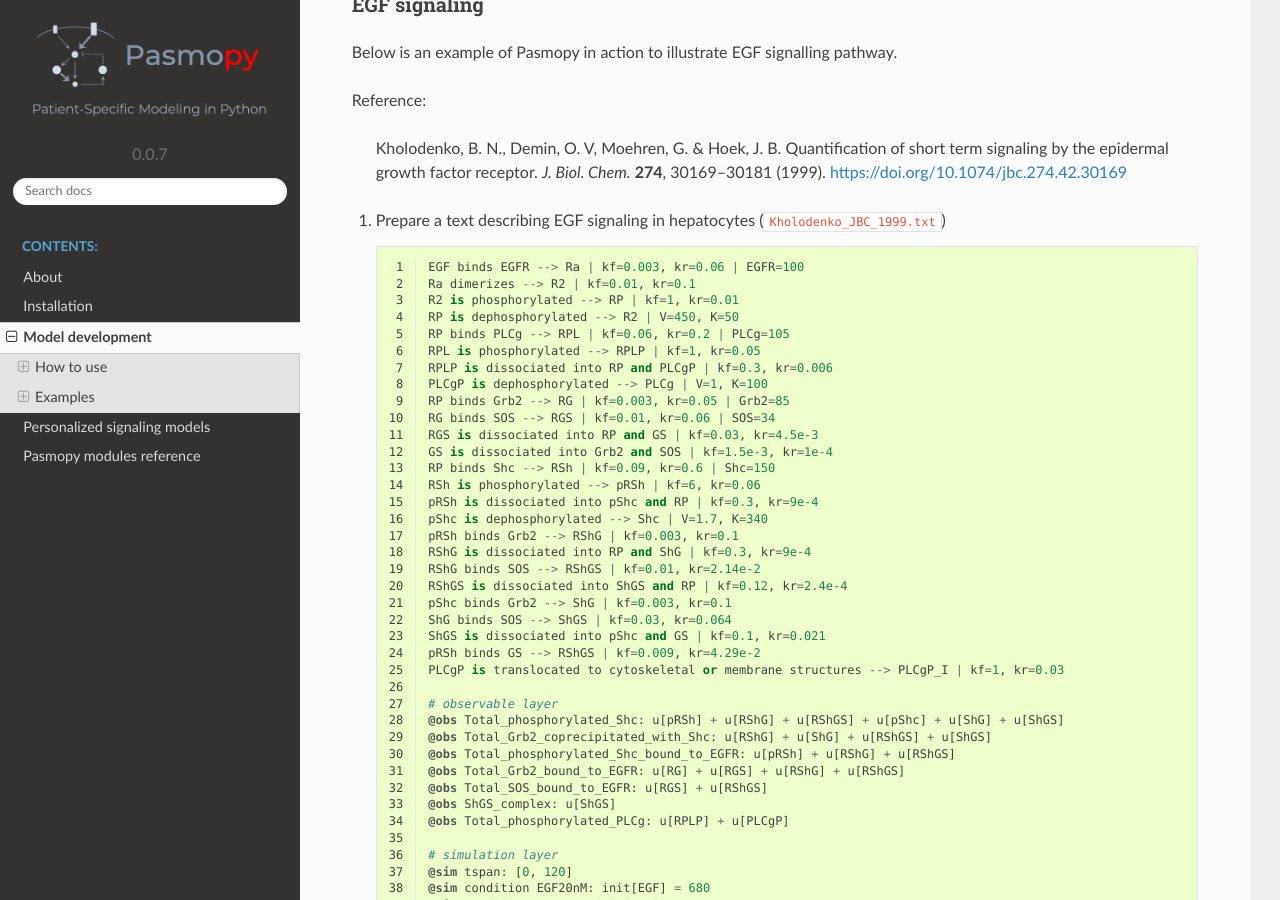
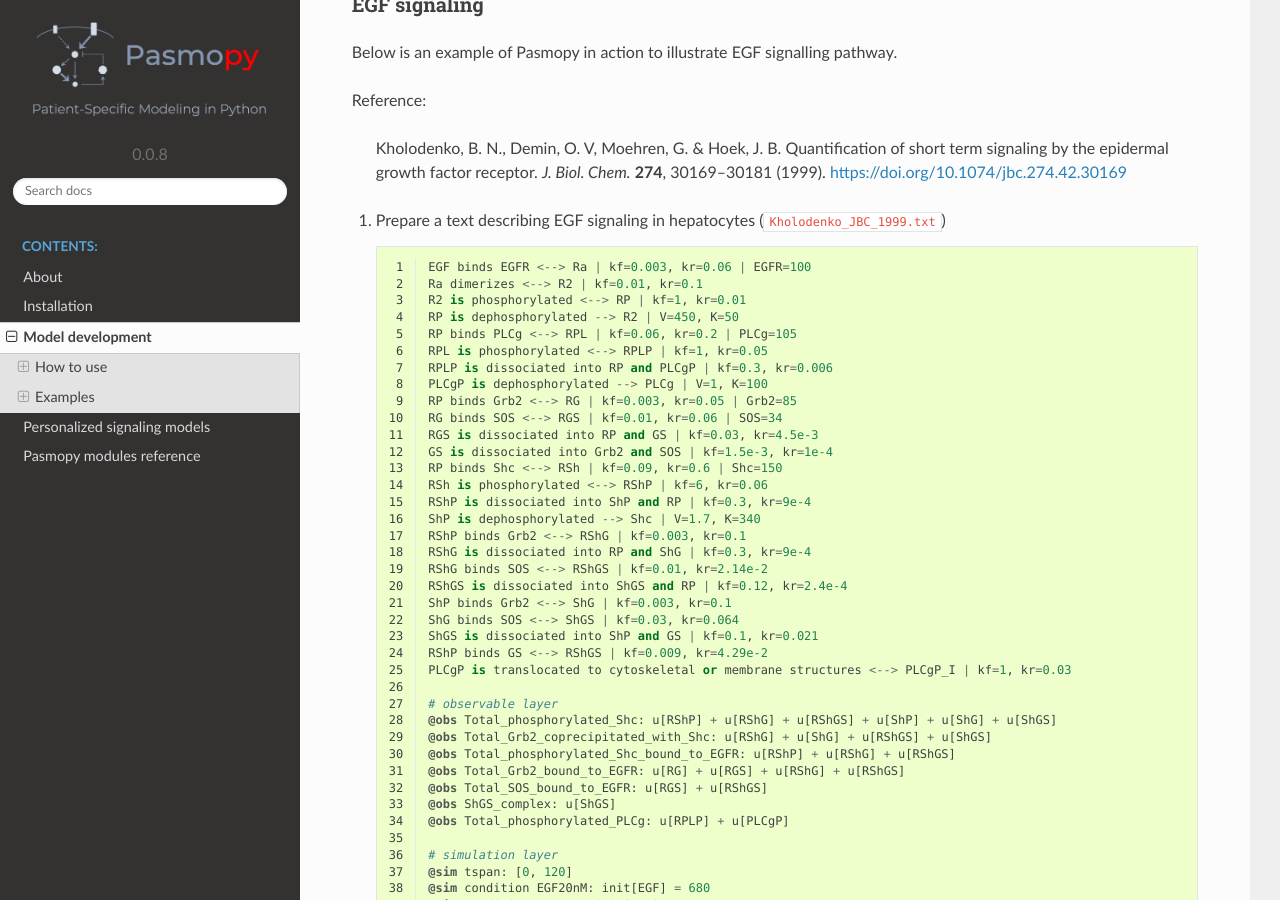
Before and after one commit to pasmopy/pasmopy, a Sphinx documentation site: the page built from docs/model_development.rst, in a window 1280 px wide and 900 px high, scrolled down 3491 px. Built offline with Sphinx 7.4.7 and the Read the Docs theme 2.0.0, drawn with Linux system fonts in a browser that asks for light colours.

```diff
--- a/docs/model_development.rst
+++ b/docs/model_development.rst
@@ -123,7 +123,7 @@ An enzyme, E, binding to a substrate, S, to form a complex, ES, which in turn re
    .. code-block:: python
       :linenos:
 
-      E binds S --> ES | kf=0.003, kr=0.001 | E=100, S=50
+      E binds S <--> ES | kf=0.003, kr=0.001 | E=100, S=50
       ES dissociates to E and P | kf=0.002, kr=0
 
       @obs Substrate: u[S]
@@ -175,36 +175,36 @@ Reference:
    .. code-block:: python
       :linenos:
 
-      EGF binds EGFR --> Ra | kf=0.003, kr=0.06 | EGFR=100
-      Ra dimerizes --> R2 | kf=0.01, kr=0.1
-      R2 is phosphorylated --> RP | kf=1, kr=0.01
+      EGF binds EGFR <--> Ra | kf=0.003, kr=0.06 | EGFR=100
+      Ra dimerizes <--> R2 | kf=0.01, kr=0.1
+      R2 is phosphorylated <--> RP | kf=1, kr=0.01
       RP is dephosphorylated --> R2 | V=450, K=50
-      RP binds PLCg --> RPL | kf=0.06, kr=0.2 | PLCg=105
-      RPL is phosphorylated --> RPLP | kf=1, kr=0.05
+      RP binds PLCg <--> RPL | kf=0.06, kr=0.2 | PLCg=105
+      RPL is phosphorylated <--> RPLP | kf=1, kr=0.05
       RPLP is dissociated into RP and PLCgP | kf=0.3, kr=0.006
       PLCgP is dephosphorylated --> PLCg | V=1, K=100
-      RP binds Grb2 --> RG | kf=0.003, kr=0.05 | Grb2=85
-      RG binds SOS --> RGS | kf=0.01, kr=0.06 | SOS=34
+      RP binds Grb2 <--> RG | kf=0.003, kr=0.05 | Grb2=85
+      RG binds SOS <--> RGS | kf=0.01, kr=0.06 | SOS=34
       RGS is dissociated into RP and GS | kf=0.03, kr=4.5e-3
       GS is dissociated into Grb2 and SOS | kf=1.5e-3, kr=1e-4
-      RP binds Shc --> RSh | kf=0.09, kr=0.6 | Shc=150
-      RSh is phosphorylated --> pRSh | kf=6, kr=0.06
-      pRSh is dissociated into pShc and RP | kf=0.3, kr=9e-4
-      pShc is dephosphorylated --> Shc | V=1.7, K=340
-      pRSh binds Grb2 --> RShG | kf=0.003, kr=0.1
+      RP binds Shc <--> RSh | kf=0.09, kr=0.6 | Shc=150
+      RSh is phosphorylated <--> RShP | kf=6, kr=0.06
+      RShP is dissociated into ShP and RP | kf=0.3, kr=9e-4
+      ShP is dephosphorylated --> Shc | V=1.7, K=340
+      RShP binds Grb2 <--> RShG | kf=0.003, kr=0.1
       RShG is dissociated into RP and ShG | kf=0.3, kr=9e-4
-      RShG binds SOS --> RShGS | kf=0.01, kr=2.14e-2
+      RShG binds SOS <--> RShGS | kf=0.01, kr=2.14e-2
       RShGS is dissociated into ShGS and RP | kf=0.12, kr=2.4e-4
-      pShc binds Grb2 --> ShG | kf=0.003, kr=0.1
-      ShG binds SOS --> ShGS | kf=0.03, kr=0.064
-      ShGS is dissociated into pShc and GS | kf=0.1, kr=0.021
-      pRSh binds GS --> RShGS | kf=0.009, kr=4.29e-2
-      PLCgP is translocated to cytoskeletal or membrane structures --> PLCgP_I | kf=1, kr=0.03
+      ShP binds Grb2 <--> ShG | kf=0.003, kr=0.1
+      ShG binds SOS <--> ShGS | kf=0.03, kr=0.064
+      ShGS is dissociated into ShP and GS | kf=0.1, kr=0.021
+      RShP binds GS <--> RShGS | kf=0.009, kr=4.29e-2
+      PLCgP is translocated to cytoskeletal or membrane structures <--> PLCgP_I | kf=1, kr=0.03
 
       # observable layer
-      @obs Total_phosphorylated_Shc: u[pRSh] + u[RShG] + u[RShGS] + u[pShc] + u[ShG] + u[ShGS]
+      @obs Total_phosphorylated_Shc: u[RShP] + u[RShG] + u[RShGS] + u[ShP] + u[ShG] + u[ShGS]
       @obs Total_Grb2_coprecipitated_with_Shc: u[RShG] + u[ShG] + u[RShGS] + u[ShGS]
-      @obs Total_phosphorylated_Shc_bound_to_EGFR: u[pRSh] + u[RShG] + u[RShGS]
+      @obs Total_phosphorylated_Shc_bound_to_EGFR: u[RShP] + u[RShG] + u[RShGS]
       @obs Total_Grb2_bound_to_EGFR: u[RG] + u[RGS] + u[RShG] + u[RShGS]
       @obs Total_SOS_bound_to_EGFR: u[RGS] + u[RShGS]
       @obs ShGS_complex: u[ShGS]
--- a/docs/modules/index.rst
+++ b/docs/modules/index.rst
@@ -5,5 +5,6 @@ Pasmopy modules reference
    :maxdepth: 4
 
    patient_model
+   preprocessing
    individualization
    construction
--- /dev/null
+++ b/docs/modules/preprocessing.rst
@@ -0,0 +1,5 @@
+Preprocessing (:py:mod:`pasmopy.preprocessing.weighting_factors`)
+-----------------------------------------------------------------
+
+.. autoclass:: pasmopy.preprocessing.weighting_factors.WeightingFactors
+   :members:
--- a/docs/personalized_model.rst
+++ b/docs/personalized_model.rst
@@ -6,4 +6,4 @@ Breast cancer
 
 Using Pasmopy, we built a mechanistic model of ErbB receptor signaling network, trained with protein quantification data obtained from cultured cell lines, and performed *in silico* simulation of the pathway activities on 377 breast cancer patients using The Cancer Genome Atlas (TCGA) transcriptome datasets.
 
-**Source code:** https://github.com/pasmopy/breast_cancer
+* **Code:** https://github.com/pasmopy/breast_cancer
--- a/pasmopy/__init__.py
+++ b/pasmopy/__init__.py
@@ -8,4 +8,4 @@ from .patient_model import PatientModelAnalyses, PatientModelSimulations
 
 __author__ = __maintainer__ = "Hiroaki Imoto"
 __email__ = "himoto@protein.osaka-u.ac.jp"
-__version__ = "0.0.7"
+__version__ = "0.0.8"
--- a/requirements.txt
+++ b/requirements.txt
@@ -1,4 +1,4 @@
-biomass>=0.5.2
+biomass>=0.5.2,<0.6
 numpy>=1.17
 pandas>=0.23
 seaborn>=0.11
--- a/setup.py
+++ b/setup.py
@@ -8,7 +8,7 @@ try:
 except ImportError:
     __author__ = __maintainer__ = "Hiroaki Imoto"
     __email__ = "himoto@protein.osaka-u.ac.jp"
-    __version__ = "0.0.7"
+    __version__ = "0.0.8"
 
 
 # Python version check.
```
Also changed, not shown: README.md (+3 -7 lines), 5 other files.
